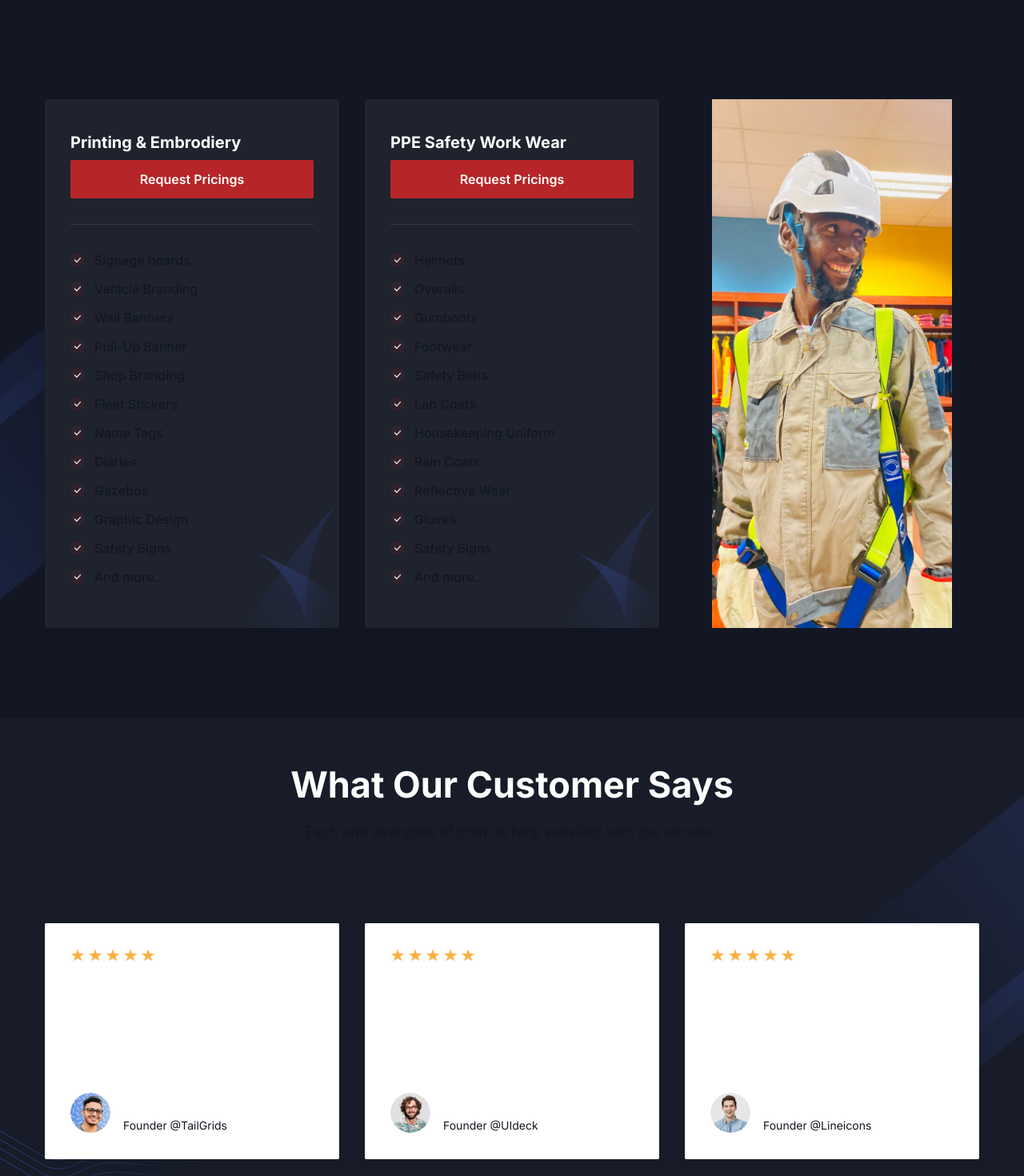
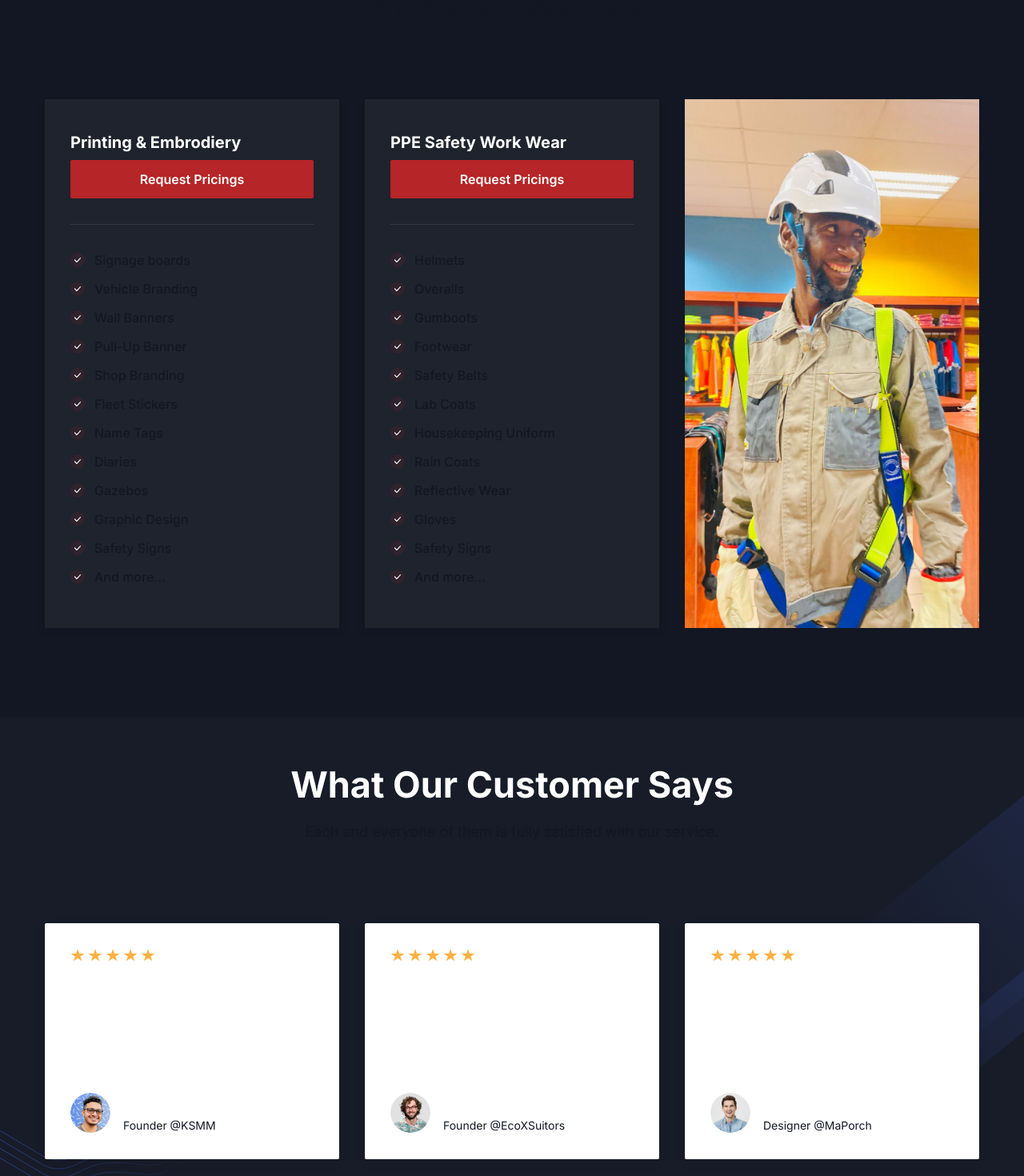
Before and after one commit to Prashely/Maporch-Enterprise, a Next.js app: page / in a window 1280 px wide. Shown: the part 1880-3350 px from the top of the page at 80% size. Built offline with nearby package versions, Linux system fonts and the light colour scheme.

Commit message:
section done

```diff
--- a/src/components/About/AboutSectionTwo.tsx
+++ b/src/components/About/AboutSectionTwo.tsx
@@ -7,50 +7,46 @@ const AboutSectionTwo = () => {
         <div className="-mx-4 flex flex-wrap items-center">
           <div className="w-full px-4 lg:w-1/2">
             <div
-              className="relative mx-auto mb-12 aspect-25/24 max-w-[500px] text-center lg:m-0"
+              className="relative mx-auto mb-12 aspect-25/24 max-w-[600px] text-center lg:m-0"
               data-wow-delay=".15s"
             >
               <Image
-                src="/images/about/about-image-2.svg"
+                src="/images/ppe/3.png"
                 alt="about image"
                 fill
                 className="drop-shadow-three dark:hidden dark:drop-shadow-none"
-              />
-              <Image
-                src="/images/about/about-image-2-dark.svg"
-                alt="about image"
-                fill
-                className="hidden drop-shadow-three dark:block dark:drop-shadow-none"
               />
             </div>
           </div>
           <div className="w-full px-4 lg:w-1/2">
             <div className="max-w-[470px]">
               <div className="mb-9">
-                <h3 className="mb-4 text-xl font-bold text-black dark:text-white sm:text-2xl lg:text-xl xl:text-2xl">
-                  Bug free code
+                <h3 className="text-primary mb-4 text-xl font-bold sm:text-2xl lg:text-xl xl:text-2xl dark:text-white">
+                  FITTING AVAILABLE
                 </h3>
-                <p className="text-base font-medium leading-relaxed text-body-color sm:text-lg sm:leading-relaxed">
-                  Lorem ipsum dolor sit amet, consectetur adipiscing elit, sed
-                  do eiusmod tempor incididunt ut labore et dolore magna aliqua.
+                <p className="text-body-color text-base leading-relaxed font-medium sm:text-lg sm:leading-relaxed">
+                  Fitting rooms are available at our store for you to try on
+                  different sizes and colors to find the one that suits you
+                  best.
                 </p>
               </div>
               <div className="mb-9">
-                <h3 className="mb-4 text-xl font-bold text-black dark:text-white sm:text-2xl lg:text-xl xl:text-2xl">
-                  Premier support
+                <h3 className="text-primary mb-4 text-xl font-bold sm:text-2xl lg:text-xl xl:text-2xl dark:text-white">
+                  3-MONTHS LAY-BY
                 </h3>
-                <p className="text-base font-medium leading-relaxed text-body-color sm:text-lg sm:leading-relaxed">
-                  Lorem ipsum dolor sit amet, consectetur adipiscing elit, sed
-                  do eiusmod tempor incididunt.
+                <p className="text-body-color text-base leading-relaxed font-medium sm:text-lg sm:leading-relaxed">
+                  Get a 3-months lay-by option on all our products. Pay a
+                  deposit and we will keep your items safe until you are ready
+                  to pay the balance.
                 </p>
               </div>
               <div className="mb-1">
-                <h3 className="mb-4 text-xl font-bold text-black dark:text-white sm:text-2xl lg:text-xl xl:text-2xl">
-                  Next.js
+                <h3 className="text-primary mb-4 text-xl font-bold sm:text-2xl lg:text-xl xl:text-2xl dark:text-white">
+                  BUY IN BULK
                 </h3>
-                <p className="text-base font-medium leading-relaxed text-body-color sm:text-lg sm:leading-relaxed">
-                  Lorem ipsum dolor sit amet, sed do eiusmod tempor incididunt
-                  consectetur adipiscing elit setim.
+                <p className="text-body-color text-base leading-relaxed font-medium sm:text-lg sm:leading-relaxed">
+                  If you are a business owner and you want to get your employees
+                  quality work wear, You can buy in bulk.
                 </p>
               </div>
             </div>
--- a/src/components/Footer/index.tsx
+++ b/src/components/Footer/index.tsx
@@ -206,6 +206,15 @@ const Footer = () => {
             <p className="text-body-color text-center text-base dark:text-white">
               Maporch Enterprise © 2025 All Rights Reserved
             </p>
+            <p className="text-center text-sm text-gray-500">
+              credits to{" "}
+              <a
+                href="https://prashely.com"
+                className="text-black underline underline-offset-2"
+              >
+                Prashely
+              </a>
+            </p>
           </div>
         </div>
       </footer>
--- a/src/components/Pricing/PricingBox.tsx
+++ b/src/components/Pricing/PricingBox.tsx
@@ -11,7 +11,7 @@ const PricingBox = (props: {
     <div className="w-full">
       <div className="shadow-three hover:shadow-one dark:bg-gray-dark dark:shadow-two dark:hover:shadow-gray-dark relative z-10 rounded-xs bg-white px-8 py-10">
         <div className="flex items-center justify-between">
-          <h4 className="text-dark mb-2 text-xl text-center font-bold dark:text-white">
+          <h4 className="text-dark mb-2 text-center text-xl font-bold dark:text-white">
             {packageName}
           </h4>
         </div>
@@ -21,50 +21,6 @@ const PricingBox = (props: {
           </button>
         </div>
         <div>{children}</div>
-        <div className="absolute right-0 bottom-0 z-[-1]">
-          <svg
-            width="179"
-            height="158"
-            viewBox="0 0 179 158"
-            fill="none"
-            xmlns="http://www.w3.org/2000/svg"
-          >
-            <path
-              opacity="0.5"
-              d="M75.0002 63.256C115.229 82.3657 136.011 137.496 141.374 162.673C150.063 203.47 207.217 197.755 202.419 167.738C195.393 123.781 137.273 90.3579 75.0002 63.256Z"
-              fill="url(#paint0_linear_70:153)"
-            />
-            <path
-              opacity="0.3"
-              d="M178.255 0.150879C129.388 56.5969 134.648 155.224 143.387 197.482C157.547 265.958 65.9705 295.709 53.1024 246.401C34.2588 174.197 100.939 83.7223 178.255 0.150879Z"
-              fill="url(#paint1_linear_70:153)"
-            />
-            <defs>
-              <linearGradient
-                id="paint0_linear_70:153"
-                x1="69.6694"
-                y1="29.9033"
-                x2="196.108"
-                y2="83.2919"
-                gradientUnits="userSpaceOnUse"
-              >
-                <stop stopColor="#4A6CF7" stopOpacity="0.62" />
-                <stop offset="1" stopColor="#4A6CF7" stopOpacity="0" />
-              </linearGradient>
-              <linearGradient
-                id="paint1_linear_70:153"
-                x1="165.348"
-                y1="-75.4466"
-                x2="-3.75136"
-                y2="103.645"
-                gradientUnits="userSpaceOnUse"
-              >
-                <stop stopColor="#4A6CF7" stopOpacity="0.62" />
-                <stop offset="1" stopColor="#4A6CF7" stopOpacity="0" />
-              </linearGradient>
-            </defs>
-          </svg>
-        </div>
       </div>
     </div>
   );
--- a/src/components/Pricing/index.tsx
+++ b/src/components/Pricing/index.tsx
@@ -57,85 +57,17 @@ const Pricing = () => {
             <OfferList text="Safety Signs" status="active" />
             <OfferList text="And more..." status="active" />
           </PricingBox>
-          <div className="relative mx-auto max-w-[400px]">
-            {/* Blob SVG */}
-            <svg
-              viewBox="0 0 200 200"
-              xmlns="http://www.w3.org/2000/svg"
-              className="h-auto w-full"
-            >
-              <path
-                fill="red" // Changed the blob color to red
-                d="M47.3,-54.2C61.7,-45.7,73.6,-30.2,73.4,-15.3C73.3,-0.3,61.1,14.1,50.1,25.2C39.1,36.3,29.2,44.1,17.1,50.3C5.1,56.5,-9,61.2,-20.2,56.5C-31.4,51.7,-39.7,37.6,-48.3,23.4C-57,9.2,-66.1,-5.2,-65.5,-19.4C-64.9,-33.6,-54.5,-47.6,-41.3,-55.3C-28.1,-62.9,-14.1,-64.2,0.5,-64.8C15.2,-65.5,30.4,-65.1,47.3,-54.2Z"
-                transform="translate(100 100)"
-              />
-            </svg>
-            {/* Image inside the blob */}
+          <div className="mx-auto max-w-[400px]">
             <Image
               src="/images/ppe/2.jpg" // Ensure this path is correct
               alt="Hero Image"
-              className="absolute top-0 left-0 h-full w-full object-cover"
+              className="top-0 left-0 h-full w-full object-cover"
               width={400}
               height={400}
             />
           </div>
         </div>
       </div>
-
-      <div className="absolute bottom-0 left-0 z-[-1]">
-        <svg
-          width="239"
-          height="601"
-          viewBox="0 0 239 601"
-          fill="none"
-          xmlns="http://www.w3.org/2000/svg"
-        >
-          <rect
-            opacity="0.3"
-            x="-184.451"
-            y="600.973"
-            width="196"
-            height="541.607"
-            rx="2"
-            transform="rotate(-128.7 -184.451 600.973)"
-            fill="url(#paint0_linear_93:235)"
-          />
-          <rect
-            opacity="0.3"
-            x="-188.201"
-            y="385.272"
-            width="59.7544"
-            height="541.607"
-            rx="2"
-            transform="rotate(-128.7 -188.201 385.272)"
-            fill="url(#paint1_linear_93:235)"
-          />
-          <defs>
-            <linearGradient
-              id="paint0_linear_93:235"
-              x1="-90.1184"
-              y1="420.414"
-              x2="-90.1184"
-              y2="1131.65"
-              gradientUnits="userSpaceOnUse"
-            >
-              <stop stopColor="#4A6CF7" />
-              <stop offset="1" stopColor="#4A6CF7" stopOpacity="0" />
-            </linearGradient>
-            <linearGradient
-              id="paint1_linear_93:235"
-              x1="-159.441"
-              y1="204.714"
-              x2="-159.441"
-              y2="915.952"
-              gradientUnits="userSpaceOnUse"
-            >
-              <stop stopColor="#4A6CF7" />
-              <stop offset="1" stopColor="#4A6CF7" stopOpacity="0" />
-            </linearGradient>
-          </defs>
-        </svg>
-      </div>
     </section>
   );
 };
--- a/src/components/Testimonials/index.tsx
+++ b/src/components/Testimonials/index.tsx
@@ -5,28 +5,28 @@ import SingleTestimonial from "./SingleTestimonial";
 const testimonialData: Testimonial[] = [
   {
     id: 1,
-    name: "Musharof Chy",
-    designation: "Founder @TailGrids",
+    name: "Malesela Mokoka",
+    designation: "Founder @KSMM",
     content:
-      "Our members are so impressed. It's intuitive. It's clean. It's distraction free. If you're building a community.",
+      "Very impressed with their services and qulity of work. They are very professional and always deliver on time.",
     image: "/images/testimonials/auth-01.png",
     star: 5,
   },
   {
     id: 2,
-    name: "Devid Weilium",
-    designation: "Founder @UIdeck",
+    name: "Joanas Senoamadi",
+    designation: "Founder @EcoXSuitors",
     content:
-      "Our members are so impressed. It's intuitive. It's clean. It's distraction free. If you're building a community.",
+      "My previous designer was not able to deliver the quality I was looking for. I am so glad I found this team.",
     image: "/images/testimonials/auth-02.png",
     star: 5,
   },
   {
     id: 3,
-    name: "Lethium Frenci",
-    designation: "Founder @Lineicons",
+    name: "Prashely Maluleke",
+    designation: "Designer @MaPorch",
     content:
-      "Our members are so impressed. It's intuitive. It's clean. It's distraction free. If you're building a community.",
+      "The quality of their PPE is top notch. Team is friendly and always willing to help, great vibes all around.",
     image: "/images/testimonials/auth-03.png",
     star: 5,
   },
```
Also changed, not shown: 2 other files (tests, documents, lock files or other folders).
